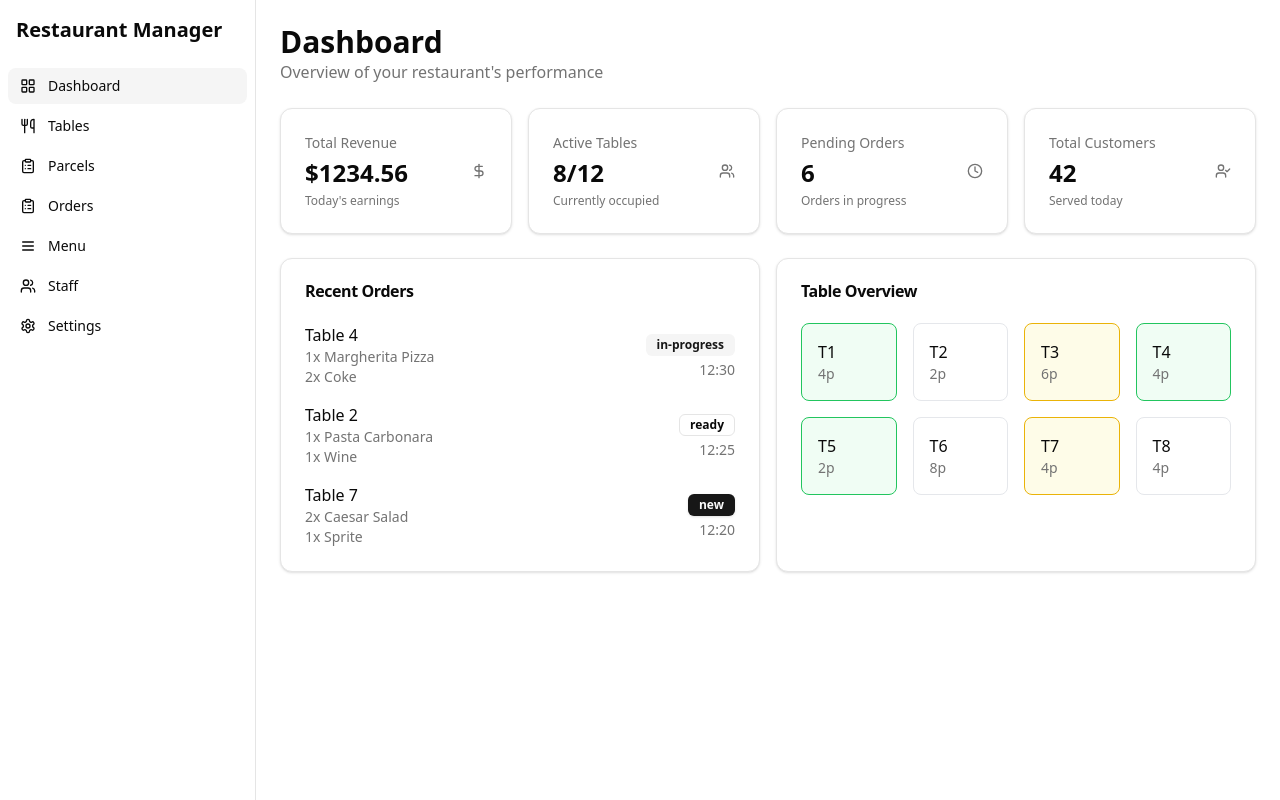
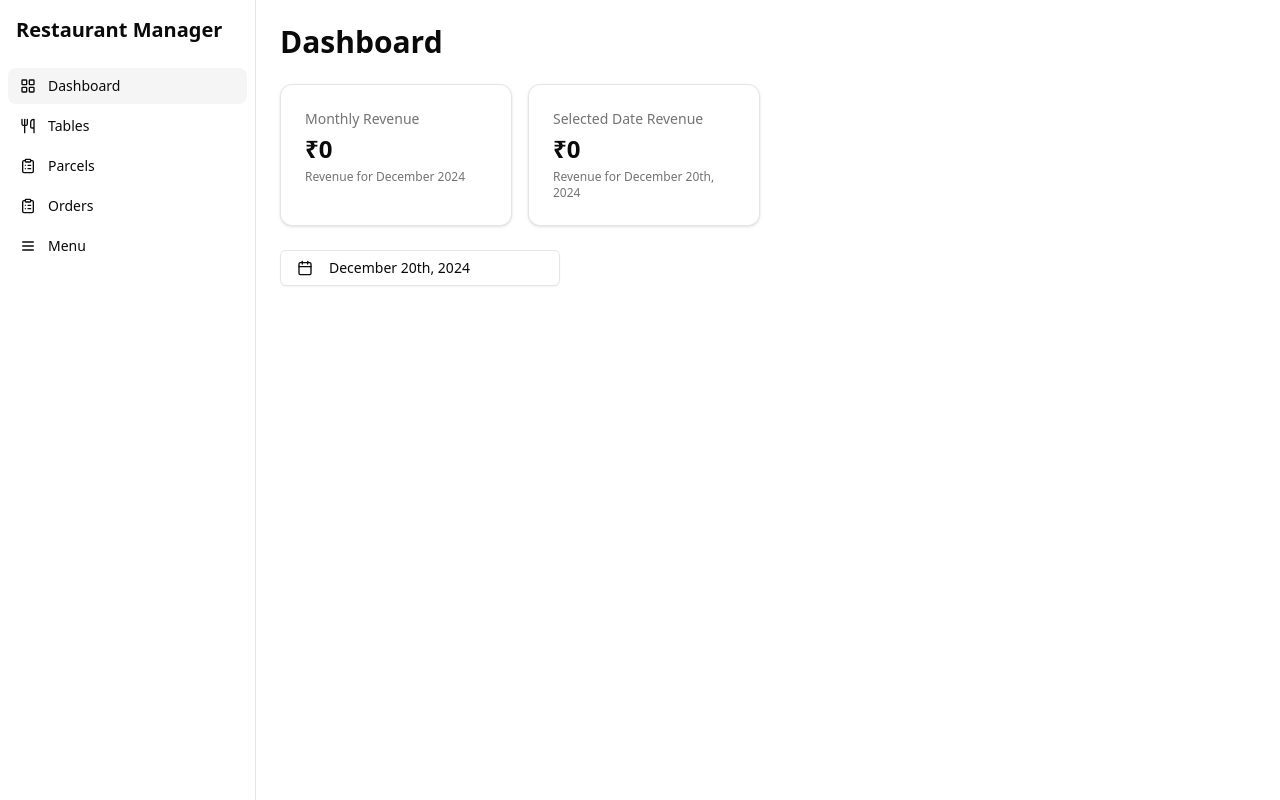
Before and after one commit to thedemonsid/restaurant-management, a React (Vite) app: page / in a window 1280 px wide. Built offline with nearby package versions, Linux system fonts and the light colour scheme.

Commit message:
feat: implement revenue tracking with daily and monthly calculations in Dashboard

```diff
--- a/src/components/parcels/ParcelManager.tsx
+++ b/src/components/parcels/ParcelManager.tsx
@@ -42,7 +42,7 @@ const ParcelManager: React.FC<ParcelManagerProps> = ({
     console.log("Order submitted", amountPaid, paymentMethod, parcel.order);
     const createdOrder = await window.restaurant.order.addOrder(
       {
-        tableName: "",
+        tableName: parcel.recipient, //! This is the Customer Name
         isParcel: 1,
         amountPaid: amountPaid,
         paymentMethod: paymentMethod,
--- a/src/electron/database/index.ts
+++ b/src/electron/database/index.ts
@@ -40,7 +40,39 @@ class RestaurantDB {
   public getOrderItems(orderId: number) {
     return getOrderItems(this.db, orderId);
   }
+  //! Revenue related functions
+  public async getMonthlyRevenue(year: number, month: number) {
+    const orders = await getOrders(this.db);
+    const monthlyOrders = orders.filter((order) => {
+      const orderDate = new Date(order.createdAt);
+      return (
+        orderDate.getFullYear() === year && orderDate.getMonth() === month - 1
+      );
+    });
 
+    const monthlyRevenue = monthlyOrders.reduce((total, order) => {
+      return total + order.amountPaid;
+    }, 0);
+
+    return monthlyRevenue;
+  }
+  public async getDailyRevenue(year: number, month: number, day: number) {
+    const orders = await getOrders(this.db);
+    const dailyOrders = orders.filter((order) => {
+      const orderDate = new Date(order.createdAt);
+      return (
+        orderDate.getFullYear() === year &&
+        orderDate.getMonth() === month - 1 &&
+        orderDate.getDate() === day
+      );
+    });
+
+    const dailyRevenue = dailyOrders.reduce((total, order) => {
+      return total + order.amountPaid;
+    }, 0);
+
+    return dailyRevenue;
+  }
   public close(): void {
     this.db.close();
   }
--- a/src/electron/ipcHandlers.ts
+++ b/src/electron/ipcHandlers.ts
@@ -47,7 +47,6 @@ ipcMain.handle(
   ) => {
     // console.log("order:add-order", order, orderedItems);
     try {
-
       return await RestaurantDB.addOrder(order, orderedItems);
     } catch (error) {
       console.error("Failed to add order:", error);
@@ -73,3 +72,27 @@ ipcMain.handle("order:get-order-items", async (event, orderId) => {
     throw error;
   }
 });
+// * revenue:get-monthly
+ipcMain.handle(
+  "revenue:get-monthly",
+  async (event, year: number, month: number) => {
+    try {
+      return await RestaurantDB.getMonthlyRevenue(year, month);
+    } catch (error) {
+      console.error("Failed to get monthly revenue:", error);
+      throw error;
+    }
+  }
+);
+// * revenue:get-daily
+ipcMain.handle(
+  "revenue:get-daily",
+  async (event, year: number, month: number, day: number) => {
+    try {
+      return await RestaurantDB.getDailyRevenue(year, month, day);
+    } catch (error) {
+      console.error("Failed to get daily revenue:", error);
+      throw error;
+    }
+  }
+);
--- a/src/web/layout.tsx
+++ b/src/web/layout.tsx
@@ -73,7 +73,7 @@ export function Layout({ children }: { children: React.ReactNode }) {
             <Menu className="h-4 w-4" />
             <span>Menu</span>
           </Link>
-          <Link
+          {/* <Link
             to="/staff"
             className={`flex items-center space-x-3 rounded-lg px-3 py-2 text-sm ${
               location.pathname === "/staff"
@@ -94,7 +94,7 @@ export function Layout({ children }: { children: React.ReactNode }) {
           >
             <Settings className="h-4 w-4" />
             <span>Settings</span>
-          </Link>
+          </Link> */}
         </nav>
       </div>
       <div className="flex-1 overflow-auto">
--- a/src/web/pages/dashboard.tsx
+++ b/src/web/pages/dashboard.tsx
@@ -1,103 +1,124 @@
-import { DollarSign, Users, Clock, UserCheck } from "lucide-react";
+import React, { useEffect, useState } from "react";
+import { format } from "date-fns";
 import { StatsCard } from "@/components/stats-card";
-import { RecentOrders } from "@/components/recent-orders";
-import { TableOverview } from "@/components/table-overview";
-import type { DashboardStats, Order, Table } from "@/types/index";
+import { Calendar } from "@/components/ui/calendar";
+import {
+  Popover,
+  PopoverContent,
+  PopoverTrigger,
+} from "@/components/ui/popover";
+import { Button } from "@/components/ui/button";
+import { CalendarIcon } from "lucide-react";
 
-// Mock data
-const stats: DashboardStats = {
-  totalRevenue: 1234.56,
-  activeTables: 8,
-  totalTables: 12,
-  pendingOrders: 6,
-  totalCustomers: 42,
-};
+const Dashboard: React.FC = () => {
+  // const [stats, setStats] = useState<DashboardStats | null>(null);
+  const [selectedDate, setSelectedDate] = useState<Date | null>(new Date());
+  const [dailyRevenue, setDailyRevenue] = useState<number>(0);
+  const [monthlyRevenue, setMonthlyRevenue] = useState<number>(0);
 
-const recentOrders: Order[] = [
-  {
-    tableId: 4,
-    items: [
-      { name: "Margherita Pizza", quantity: 1, price: 12.99 },
-      { name: "Coke", quantity: 2, price: 2.99 },
-    ],
-    status: "in-progress",
-    time: "12:30",
-    discount: 0,
-  },
-  {
-    tableId: 2,
-    items: [
-      { name: "Pasta Carbonara", quantity: 1, price: 14.99 },
-      { name: "Wine", quantity: 1, price: 6.99 },
-    ],
-    status: "ready",
-    time: "12:25",
-    discount: 0,
-  },
-  {
-    tableId: 7,
-    items: [
-      { name: "Caesar Salad", quantity: 2, price: 8.99 },
-      { name: "Sprite", quantity: 1, price: 2.99 },
-    ],
-    status: "new",
-    time: "12:20",
-    discount: 0,
-  },
-];
+  // useEffect(() => {
+  //   async function fetchDashboardData() {
 
-const tables: Table[] = [
-  { id: 1, seats: 4, status: "occupied" },
-  { id: 2, seats: 2, status: "available" },
-  { id: 3, seats: 6, status: "reserved" },
-  { id: 4, seats: 4, status: "occupied" },
-  { id: 5, seats: 2, status: "occupied" },
-  { id: 6, seats: 8, status: "available" },
-  { id: 7, seats: 4, status: "reserved" },
-  { id: 8, seats: 4, status: "available" },
-];
+  //   }
 
-export default function Dashboard() {
+  //   fetchDashboardData();
+  // }, []);
+
+  useEffect(() => {
+    //getDailyRevenue: (year: number, month: number, day: number): Promise<any> =>
+    // ipcRenderer.invoke("revenue:get-daily", year, month, day),
+    async function fetchDailyRevenue(date: Date) {
+      const year = date.getFullYear();
+      const month = date.getMonth() + 1;
+      const day = date.getDate();
+      const fetchedDailyRevenue =
+        await window.restaurant.revenue.getDailyRevenue(year, month, day);
+      setDailyRevenue(fetchedDailyRevenue);
+    }
+
+    if (selectedDate) {
+      fetchDailyRevenue(selectedDate);
+    }
+  }, [selectedDate]);
+
+  useEffect(() => {
+    async function fetchMonthlyRevenue(year: number, month: number) {
+      // Fetch monthly revenue for the selected month from your backend or state management
+      const fetchedMonthlyRevenue =
+        await window.restaurant.revenue.getMonthlyRevenue(year, month);
+      setMonthlyRevenue(fetchedMonthlyRevenue);
+    }
+
+    const currentDate = new Date();
+    fetchMonthlyRevenue(currentDate.getFullYear(), currentDate.getMonth() + 1);
+  }, []);
+
+  // if (!stats) {
+  //   return <div>Loading...</div>;
+  // }
+
   return (
     <div className="space-y-6">
-      <div>
-        <h1 className="text-3xl font-bold">Dashboard</h1>
-        <p className="text-muted-foreground">
-          Overview of your restaurant's performance
-        </p>
-      </div>
-
-      <div className="grid gap-4 md:grid-cols-4">
+      <h1 className="text-3xl font-bold">Dashboard</h1>
+      <div className="grid gap-4 md:grid-cols-2 lg:grid-cols-4">
+        {/* <StatsCard
+          title="Total Revenue"
+          value={`₹${stats.totalRevenue}`}
+          subtitle="Total revenue generated"
+          icon={<i className="fas fa-dollar-sign"></i>}
+        /> */}
         <StatsCard
-          title="Total Revenue"
-          value={`$${stats.totalRevenue}`}
-          subtitle="Today's earnings"
-          icon={<DollarSign className="h-4 w-4" />}
+          title="Monthly Revenue"
+          value={`₹${monthlyRevenue}`}
+          subtitle={`Revenue for ${format(new Date(), "MMMM yyyy")}`}
+          icon={<i className="fas fa-calendar-alt"></i>}
         />
+        {/* <StatsCard
+          title="Daily Revenue"
+          value={`₹${stats.dailyRevenue}`}
+          subtitle="Revenue for today"
+          icon={<i className="fas fa-calendar-day"></i>}
+        /> */}
         <StatsCard
-          title="Active Tables"
-          value={`${stats.activeTables}/${stats.totalTables}`}
-          subtitle="Currently occupied"
-          icon={<Users className="h-4 w-4" />}
-        />
-        <StatsCard
-          title="Pending Orders"
-          value={stats.pendingOrders}
-          subtitle="Orders in progress"
-          icon={<Clock className="h-4 w-4" />}
-        />
-        <StatsCard
-          title="Total Customers"
-          value={stats.totalCustomers}
-          subtitle="Served today"
-          icon={<UserCheck className="h-4 w-4" />}
+          title="Selected Date Revenue"
+          value={`₹${dailyRevenue}`}
+          subtitle={`Revenue for ${
+            selectedDate ? format(selectedDate, "PPP") : "selected date"
+          }`}
+          icon={<i className="fas fa-calendar"></i>}
         />
       </div>
-
-      <div className="grid gap-4 md:grid-cols-2">
-        <RecentOrders orders={recentOrders} />
-        <TableOverview tables={tables} />
+      <div className="mb-4">
+        <Popover>
+          <PopoverTrigger asChild>
+            <Button
+              variant={"outline"}
+              className={`w-[280px] justify-start text-left font-normal ${
+                !selectedDate && "text-muted-foreground"
+              }`}
+            >
+              <CalendarIcon className="mr-2 h-4 w-4" />
+              {selectedDate ? (
+                format(selectedDate, "PPP")
+              ) : (
+                <span>Pick a date</span>
+              )}
+            </Button>
+          </PopoverTrigger>
+          <PopoverContent className="w-auto p-0">
+            <Calendar
+              mode="single"
+              //@ts-ignore //Todo: Fix this
+              selected={selectedDate}
+              //@ts-ignore //Todo: Fix this
+              onSelect={setSelectedDate}
+              initialFocus
+            />
+          </PopoverContent>
+        </Popover>
       </div>
     </div>
   );
-}
+};
+
+export default Dashboard;
```
Also changed, not shown: src/types/index.ts (+6 -4 lines), types.d.ts (+8 -0 lines), src/electron/preload.cts, 2 other files (tests, documents, lock files or other folders).
